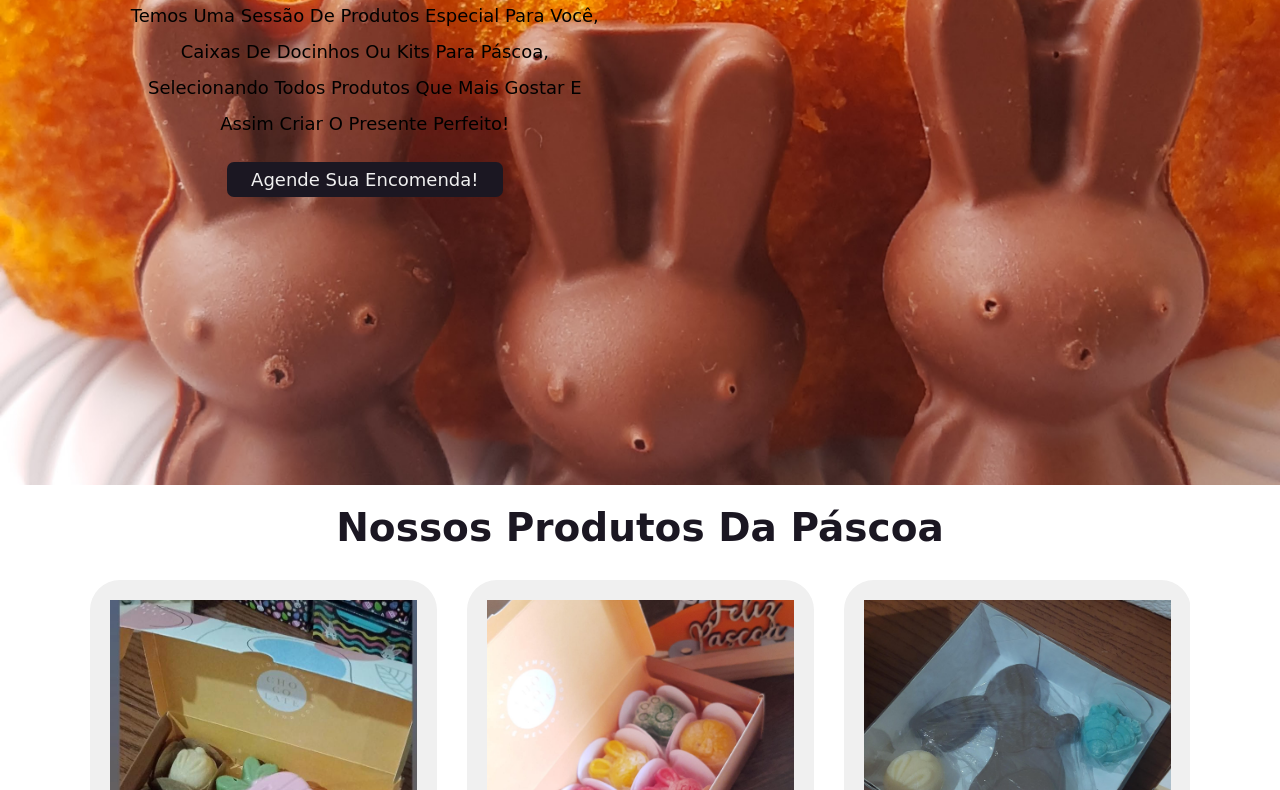
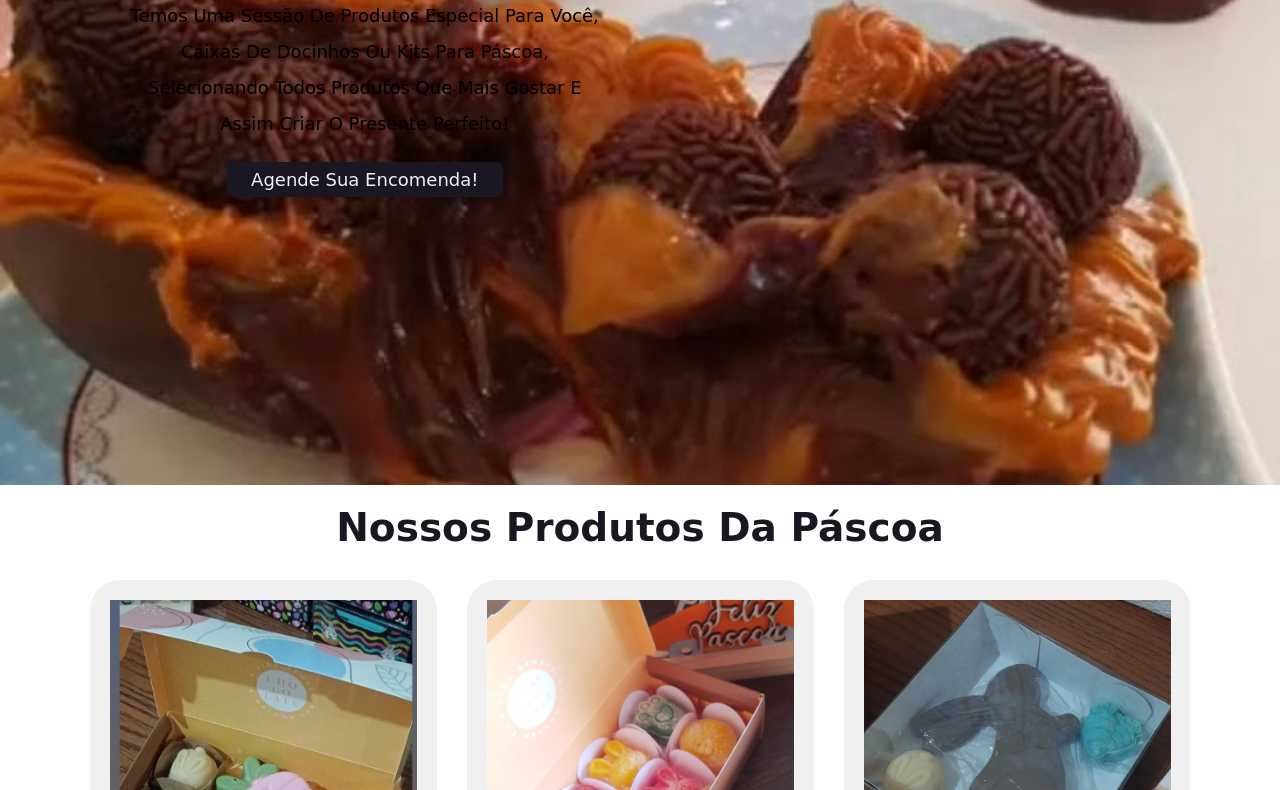
Before and after one commit to 8183alexandre/Fica-tem-bollo-Confeitaria-Artesanal, a plain HTML site: page index.html in a window 1280 px wide. Shown: the part 475-1265 px from the top of the page. Drawn offline with nearby package versions, Linux system fonts and the light colour scheme; a web font is replaced by a local one.

Commit message:
Update styles.css

```diff
--- a/styles.css
+++ b/styles.css
@@ -106,7 +106,7 @@ html::-webkit-scrollbar-thumb{
     min-height: 120vh;
     display: flex;
     align-items: center;
-    background: url(assets/foto.logo5.jpg.jpg)no-repeat;
+    background: url(assets/foto.logoA.jpg)no-repeat;
     background-position: center center;
     background-size: cover;
     background-position: center center;
```
